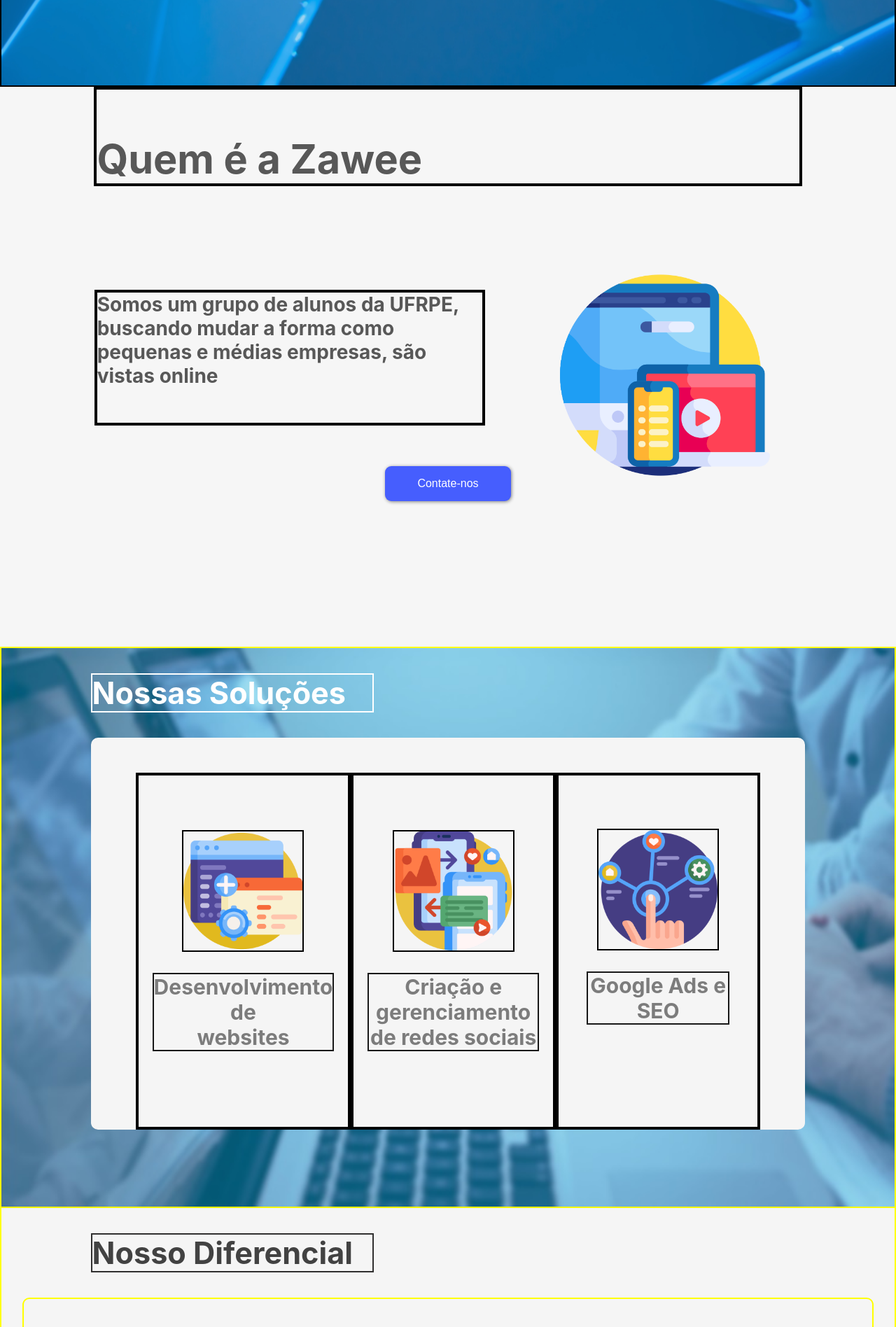
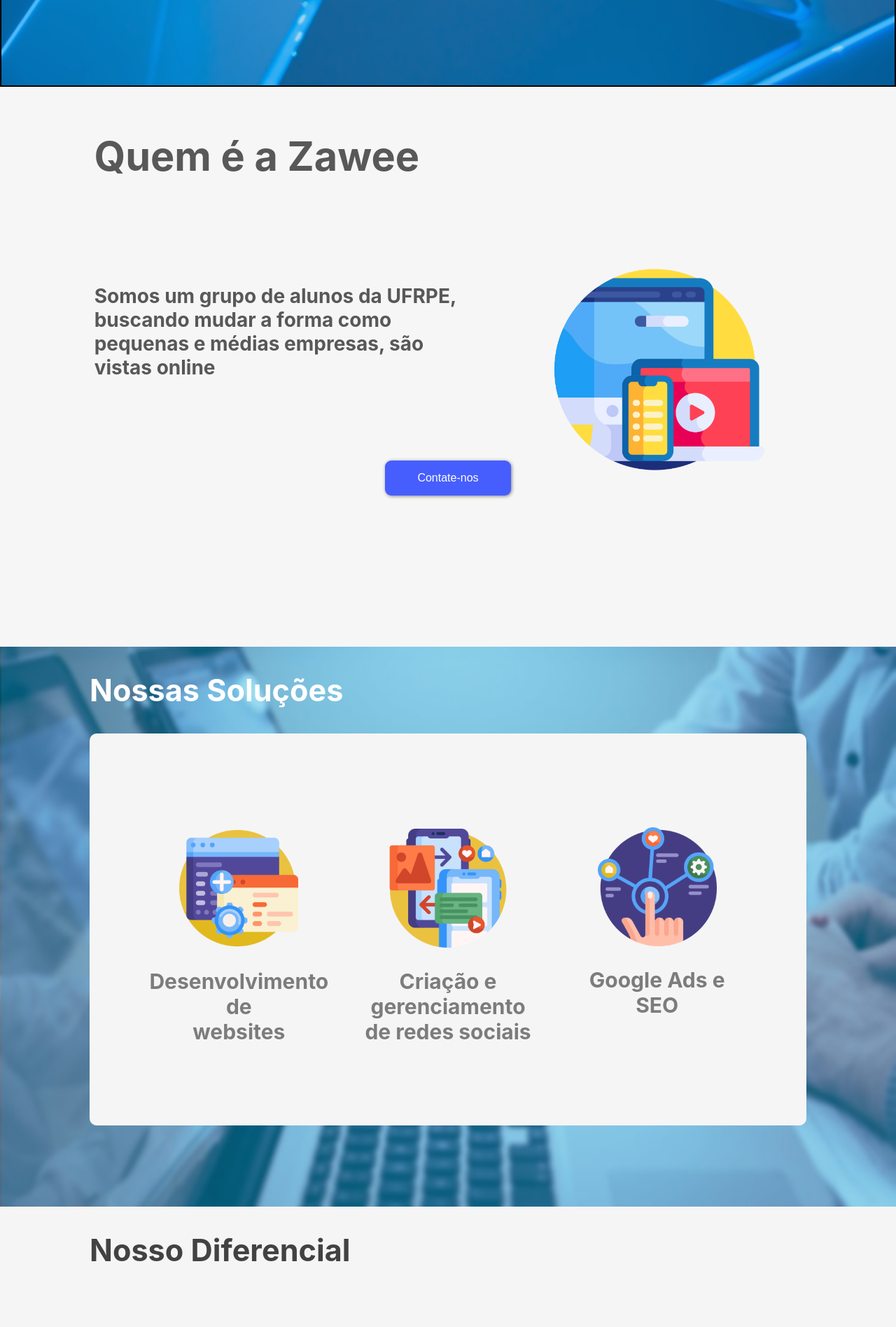
Before and after one commit to brendammelo/site-zawee-reactjs, a React (Create React App) app: page / in a window 1280 px wide. Shown: the part 680-2576 px from the top of the page at 70% size. Built offline with nearby package versions, Linux system fonts and the light colour scheme.

Commit message:
tirei todas as bordas

```diff
--- a/src/components/diferencial/diferencial.css
+++ b/src/components/diferencial/diferencial.css
@@ -7,7 +7,6 @@
 
 
 .title_diferencial{
-    border: 2px solid rgb(48, 47, 47);
     width:400px;
     font-size: 2.7em;
     color: rgb(66, 66, 66);
@@ -15,7 +14,6 @@
 }
 
 .container_box{
-    border: 2px solid yellow;
     display: flex;
     flex-direction: column;
 
@@ -27,7 +25,6 @@
 }
 
 .container-diferencial{
-    border: 2px solid yellow;
 
     width: 95%;
     height: 65vh;
@@ -63,7 +60,6 @@
     color: rgb(66, 66, 66);
     opacity: 98%;
     text-align: center;
-    border: 2px solid black;
     margin-top: 5%;
 
 
@@ -72,7 +68,6 @@
 
 
 .img_diferencial1, .img_diferencial2, .img_diferencial3{
-    border: 2px solid black;
     width: 220px;
     height: 220px;
     margin-top: 15%;
@@ -91,7 +86,8 @@
     justify-content: center;
     padding: 20px;
     width: 290px;
-    background-color: #B0D7E9;
+    background: linear-gradient(to right, #4fadffa4, #0e70f196); /* W3C, IE 10+/ Edge, Firefox 16+, Chrome 26+, Opera 12+, Safari 7+ */
+
     border-radius: 25px;
 }
 
@@ -106,7 +102,6 @@
 }
 
 .img_diferencial3{
-    border: 2px solid black;
     width: 220px;
     height: 220px;
 }
--- a/src/components/form/form.css
+++ b/src/components/form/form.css
@@ -6,7 +6,6 @@
 }
 
 .title_form{
-    border: 2px solid rgb(48, 47, 47);
     width:500px;
     font-size: 2.7em;
     color: rgb(233, 233, 233);
@@ -14,7 +13,6 @@
 }
 
 .container_form{
-    border: 2px solid rgb(48, 47, 47);
     width: 50%;
     height: 70vh;
     margin-left: 10%;
@@ -22,7 +20,6 @@
 }
 
 .container_formulario{
-    border: 2px solid rgb(48, 47, 47);
     display: flex;
 
 }
@@ -30,7 +27,6 @@
 .box_img_botao{
     display: flex;
     flex-direction: column;
-    border: 2px solid rgb(48, 47, 47);
     margin-left: 7%;
 
 
--- a/src/components/quemSomos/quemSomos.css
+++ b/src/components/quemSomos/quemSomos.css
@@ -10,7 +10,6 @@
     color: #585858;
     margin: 0px 32px;
     padding-top: 8vh;
-    border: 4px solid black;
 
 }
 
@@ -27,7 +26,6 @@
     font-size: 28px;
     margin-left: 3%;
     color: #585858;
-    border: 4px solid black;
     height: auto;
     width: 550px;
 }
--- a/src/components/solucoes/solutionsComponent.css
+++ b/src/components/solucoes/solutionsComponent.css
@@ -56,7 +56,6 @@
 
 
 .title_solucoes{
-    border: 2px solid white;
     width:400px;
     font-size: 2.7em;
     color: white;
@@ -64,7 +63,6 @@
 }
 
 .container-box{
-    border: 2px solid yellow;
     display: flex;
     flex-direction: column;
 
@@ -90,13 +88,11 @@
 .box_solucoes1 {
     margin-top: 15vh;
     margin-left: 5vw;
-    border: 4px solid black;
 
 }
 
 .box_solucoes2 {
     margin-top: 15vh;
-    border: 4px solid black;
 
 
 }
@@ -104,7 +100,6 @@
 .box_solucoes3 {
     margin-top: 15vh;
     margin-right: 5vw;
-    border: 4px solid black;
 
 }
 
@@ -113,7 +108,6 @@
     font-size: 30px;
     color: #707070; opacity: 90%;
     text-align: center;
-    border: 2px solid black;
 
 
 
@@ -125,7 +119,6 @@
 }
 
 .img_solutions{
-    border: 2px solid black;
     width: 170px;
     height: 170px;
 
@@ -152,7 +145,6 @@
 }
 
 .img_solutions_3{
-    border: 2px solid black;
     margin-top: -40px;
     width: 170px;
     height: 170px;
```
